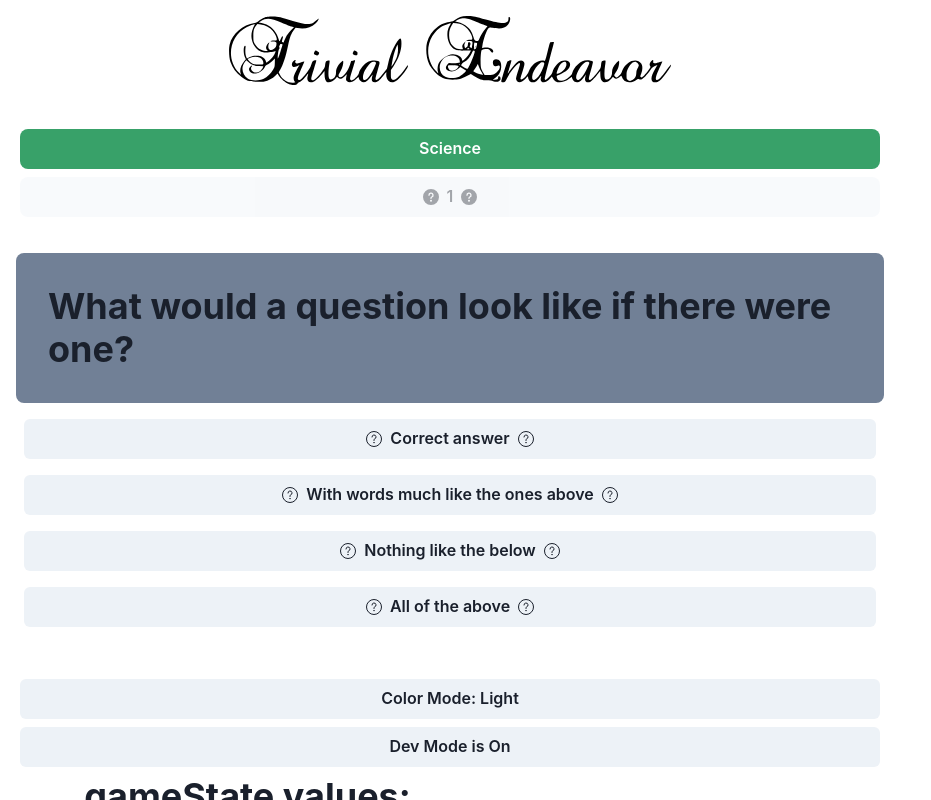
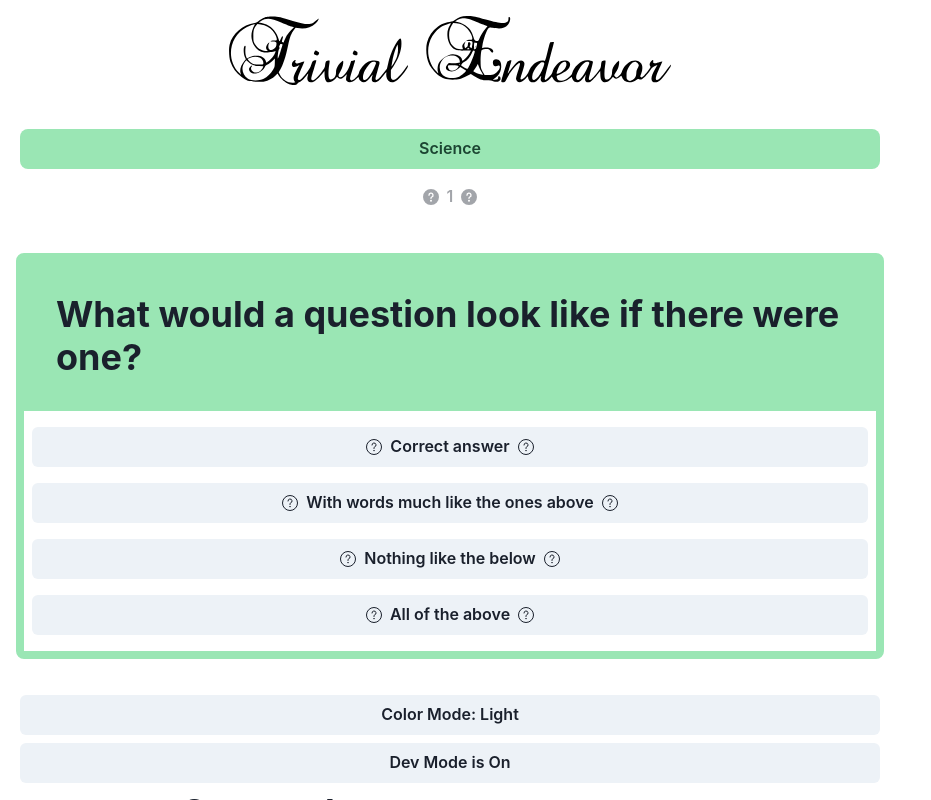
Before and after one commit to vpbasile/trivial-endeavor-2, a React (Vite) app: page /trivial-endeavor-2/1/1 in a window 1280 px wide. Both pictures are taken after a click on the button "Science". Shown: the top 800 px of the page, without its empty margins (0-931 px from the left). Built offline with nearby package versions, Linux system fonts and the light colour scheme.

Commit message:
refactor: Update question display component to match category color

```diff
--- a/src/components/question/QuestionDisplay.tsx
+++ b/src/components/question/QuestionDisplay.tsx
@@ -1,5 +1,5 @@
 import { CheckCircleIcon, CloseIcon, QuestionOutlineIcon } from "@chakra-ui/icons";
-import { Box, Heading } from "@chakra-ui/react";
+import { Box, Heading, useColorModeValue } from "@chakra-ui/react";
 import { propsType } from "../../gameReducer";
 import { newBreaks } from "../../helpers/style";
 import AnswerButton from "./AnswerButton";
@@ -10,9 +10,14 @@ export default function QuestionDisplay(props: propsType): JSX.Element | null {
 
 	// Destructure gameState
 	const { currentQuestion, guessEntered } = gameState;
-	const answerChoices = currentQuestion.choices;
+	const { choices, categoryTag } = currentQuestion
 
-	// Handle the entered guess
+	// Figure out the coloration for the question box
+	const fg = useColorModeValue('dark', 'light')
+	const bg = useColorModeValue('light', 'dark')
+
+	const fgColor = categoryTag + '.' + fg;
+	const bgColor = categoryTag + '.' + bg;
 
 	// Make answer buttons
 	let buttonIndex = -1;
@@ -20,7 +25,7 @@ export default function QuestionDisplay(props: propsType): JSX.Element | null {
 	function answerButtons() {
 		switch (gameState.currentPhase) {
 			// If we're in the answer phase, return the four gray buttons
-			case ("Answer"): return answerChoices.map((choice) => {
+			case ("Answer"): return choices.map((choice) => {
 				buttonIndex++;
 				return (
 					<AnswerButton
@@ -36,7 +41,7 @@ export default function QuestionDisplay(props: propsType): JSX.Element | null {
 				);
 			});
 			// If we're in the feedback phase, return the four buttons with the correct answer green and the incorrect answer red
-			case ("Feedback"): return answerChoices.map((choice) => {
+			case ("Feedback"): return choices.map((choice) => {
 				buttonIndex++;
 				let colorOverride
 				// Color the correct answer green
@@ -68,10 +73,13 @@ export default function QuestionDisplay(props: propsType): JSX.Element | null {
 		}
 	}
 	return (
-		// FIXME Need to have a way to give this box the color of the current category
-		<Box id="questionWrapper">
-			<Heading id="display-question" bg={'gray.500'} p={8} borderRadius={'lg'} maxW={newBreaks}>{currentQuestion.questionText}</Heading>
+		<Box id="questionWrapper" border={'8px'} borderColor={bgColor} borderRadius={'lg'}>
+			<Heading id="display-question"
+				bg={bgColor}
+				// color={fgColor}
+				p={8} maxW={newBreaks}>{currentQuestion.questionText}</Heading>
 			<Box id="buttonWrapper" p={2}>{answerButtons()}</Box>
+			{/* <Box id='colorBit' bg={bgColor} p={2} borderRadius={'lg'}></Box> */}
 		</Box>
 	);
 }
--- a/src/gameReducer.tsx
+++ b/src/gameReducer.tsx
@@ -97,11 +97,11 @@ export default function gameReducer(state: gameStateType, action: GameAction): g
         case "phase_1_begin_game":
             // Begin the game
             console.log("-Begin phase_1_begin_game-");
-            return { ...state, currentPhase: "Select", currentPlayerIndex: 0, playerIndicator: state.playerList[0].name, displayMessage: <SameButton text={`Select a category to begin!`} /> };
+            return { ...state, currentPhase: "Select", currentPlayerIndex: 0, playerIndicator: state.playerList[0].name, displayMessage: <SameButton color="grey" text={`Select a category to begin!`} /> };
         case "phase_2_get_question": {
             // Get a question of the selected category for the current player
             console.log("-Begin phase_2_get_question-");
-            return { ...state, currentPhase: "Question", currentQuestion: nullQuestion(), displayMessage: <SameButton text={`Please wait`} /> };
+            return { ...state, currentPhase: "Question", currentQuestion: nullQuestion(), displayMessage: <SameButton color='grey' text={`Please wait`} /> };
         }
         case "phase_3_answer_question": {
             // Display the choices
@@ -109,7 +109,7 @@ export default function gameReducer(state: gameStateType, action: GameAction): g
             const { question } = action.payload;
             const categoryTag = question.categoryTag;
             const category = getCategory(categoryList, categoryTag);
-            const buttonContents = category ? <SameButton text={category.title} color={category.color} /> : "Category";
+            const buttonContents = category ? <SameButton text={category.title} color={category.queryTag} /> : "Category";
             return {
                 ...state, currentPhase: "Answer", currentQuestion: question, displayMessage: <>
                     {buttonContents}
--- a/src/helpers/SameBanner.tsx
+++ b/src/helpers/SameBanner.tsx
@@ -9,17 +9,18 @@ export function SameBanner(
         children?: JSX.Element
     }) {
 
-    const fg = useColorModeValue('light', 'dark')
-    const bg = useColorModeValue('dark', 'light')
-
+    // const fg = useColorModeValue('light', 'dark')
+    // const bg = useColorModeValue('dark', 'light')
+	const fg = useColorModeValue('dark', 'light')
+	const bg = useColorModeValue('light', 'dark')
     return <>
-        <Card id={props.id} key={props.id}
+        <Card className="sameBanner" id={props.id} key={props.id}
             w={'100%'} whiteSpace={'normal'}
             // p={2}
             alignContent={'center'}
             borderRadius={'lg'}
             bg={props.categoryTag + '.' + bg}
-            color={props.categoryTag + '.' + fg}
+            // color={props.categoryTag + '.' + fg}
         >
             <CardBody>{props.children || props.text}</CardBody>
         </Card>
--- a/src/helpers/SameButton.tsx
+++ b/src/helpers/SameButton.tsx
@@ -1,4 +1,4 @@
-import { Button } from "@chakra-ui/react";
+import { Button, useColorModeValue } from "@chakra-ui/react";
 
 export function SameButton(
     props: {
@@ -11,12 +11,17 @@ export function SameButton(
         rightIcon?: JSX.Element,
         onClick?: () => void
     }) {
+
+
+    const fg = useColorModeValue('dark', 'light')
+    const bg = useColorModeValue('light', 'dark')
     return (<Button id={props.id} key={props.id}
         w={'100%'} whiteSpace={'normal'}
         py={4} px={2}
         alignContent={'center'}
         borderRadius={'lg'}
-        colorScheme={props.color}
+        bg={props.color + '.' + bg}
+        color={props.color + '.' + fg}
         leftIcon={props.leftIcon}
         rightIcon={props.rightIcon}
         isDisabled={props.isDisabled}
--- a/src/theme.ts
+++ b/src/theme.ts
@@ -11,6 +11,7 @@ const myPalette = {
   sport_and_leisure: { light: '#FBD38D', dark: '#652B19' },
   music: { light: '#D6BCFA', dark: '#322659' },
   film_and_tv: { light: '#FEB2B2', dark: '#63171B' },
+  grey: { light: '#E2E8F0', dark: '#2D3748' },
 }
 
 
```
